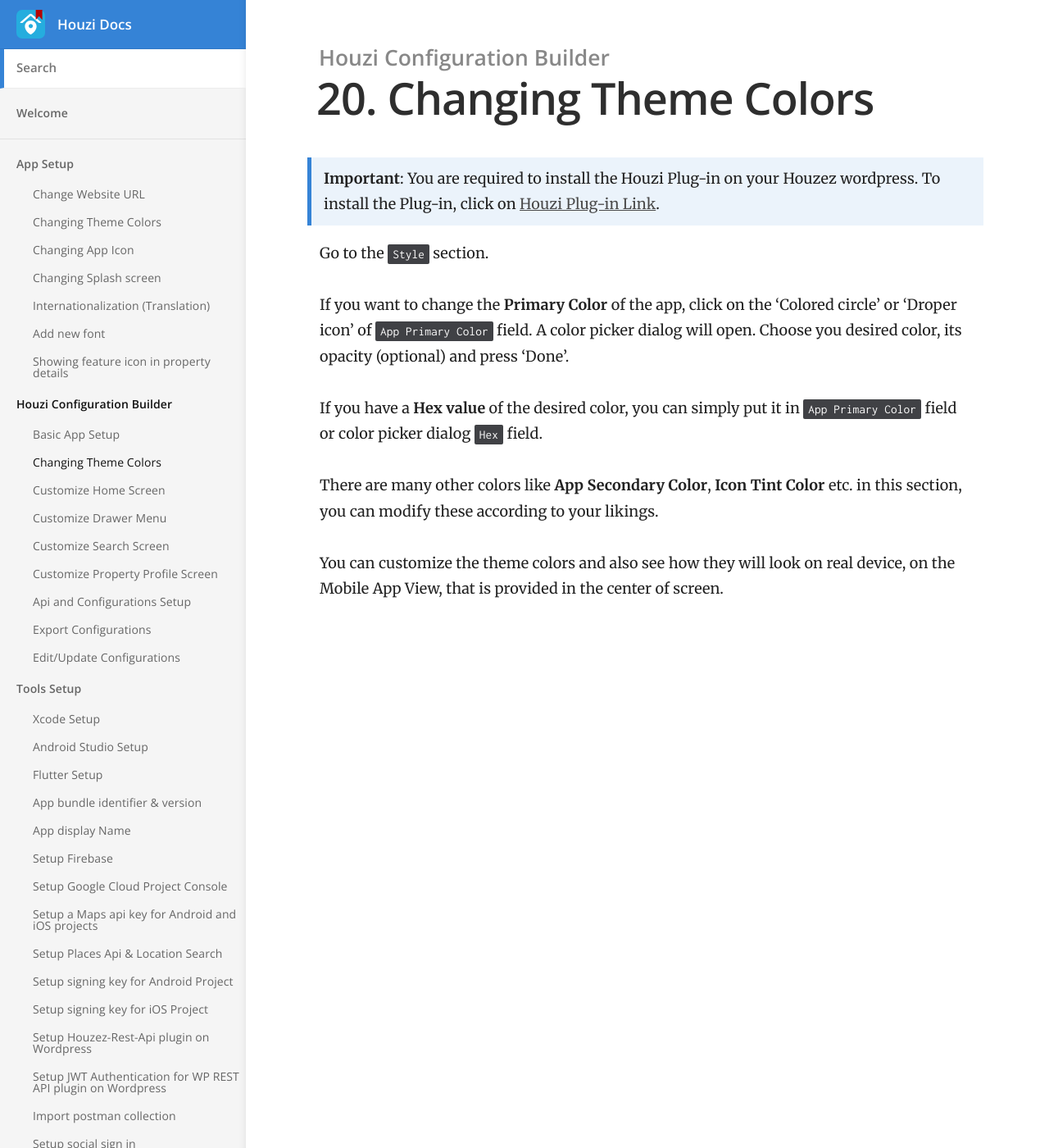
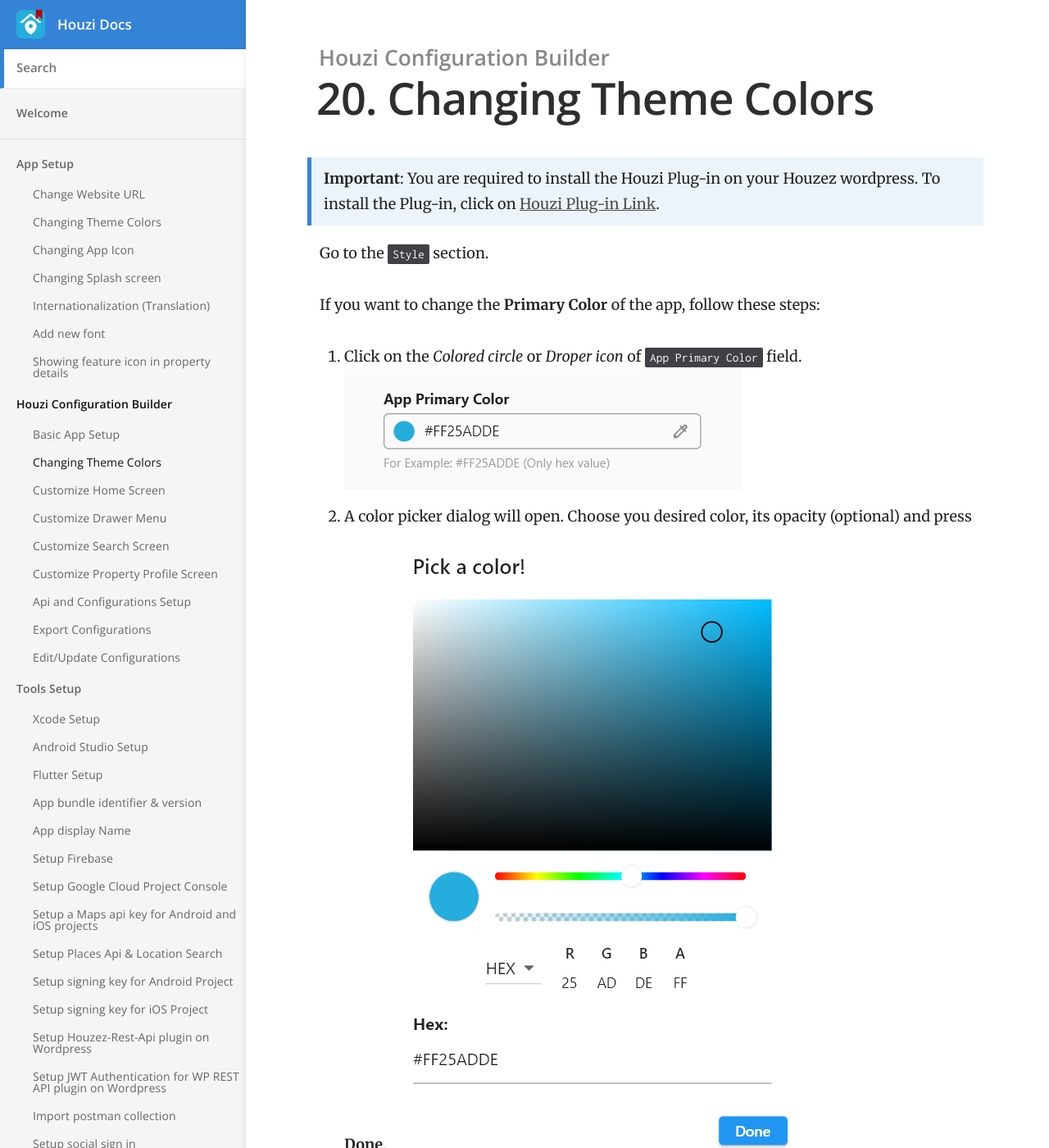
Before and after one commit to booleanbites/houzi-doc, a Jekyll site: the page built from _docs/houzi-config-builder/change-theme.md, in a window 1280 px wide and 1400 px high. Shown: the whole window at 82% size. Built offline with Jekyll 4.4.1, drawn with Linux system fonts in a browser that asks for light colours.

Commit message:
HouziConfigBuilder => change-theme => added screenshots & mdified doc.

```diff
--- a/_docs/houzi-config-builder/change-theme.md
+++ b/_docs/houzi-config-builder/change-theme.md
@@ -8,9 +8,13 @@ order: 20
 
 Go to the `Style` section.
 
-If you want to change the **Primary Color** of the app, click on the 'Colored circle' or 'Droper icon' of `App Primary Color` field. A color picker dialog will open. Choose you desired color, its opacity (optional) and press 'Done'.
+If you want to change the **Primary Color** of the app, follow these steps:
+1. Click on the *Colored circle* or *Droper icon* of `App Primary Color` field.
+<img src="https://houzi-docs.booleanbites.com/images/app-primary-color-field-screenshot.png" alt="app-primary-color-field-screenshot" title="app-primary-color-field-screenshot" border= "1px solid"/>
+2. A color picker dialog will open. Choose you desired color, its opacity (optional) and press **Done**.
+<img src="https://houzi-docs.booleanbites.com/images/color-picker-screenshot.png" alt="color-picker-screenshot" title="color-picker-screenshot" border= "1px solid"/>
 
-If you have a **Hex value** of the desired color, you can simply put it in `App Primary Color` field or color picker dialog `Hex` field.
+3. If you have a **Hex value** of the desired color, you can simply put it in `App Primary Color` field or color picker dialog `Hex` field.
 
 There are many other colors like **App Secondary Color**, **Icon Tint Color** etc. in this section, you can modify these according to your likings.
 
```
